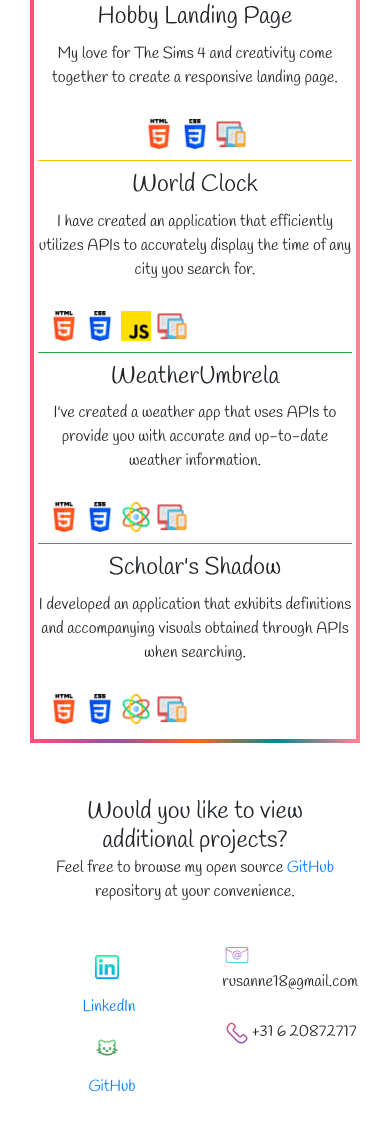
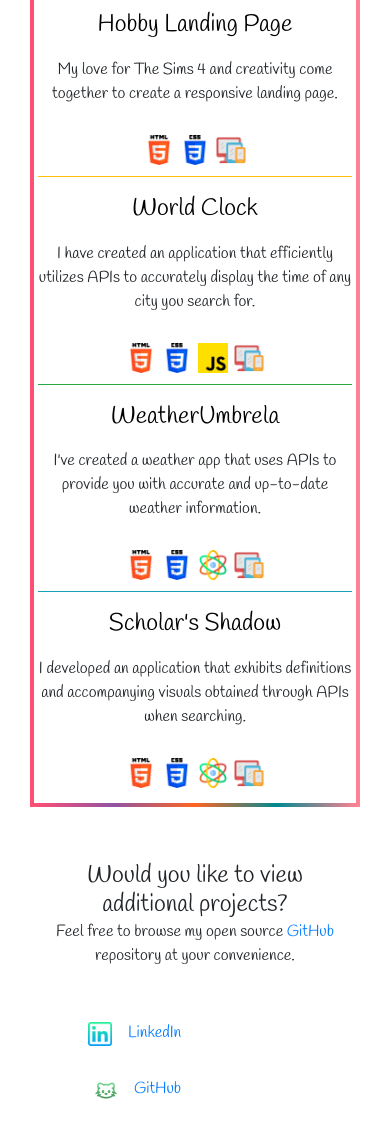
Before and after one commit to Roz18/PortfolioRusanne, a plain HTML site: page work.html in a window 390 px wide. Shown: the part 400-1538 px from the top of the page. Before the commit the page ends 1517 px from the top, so only its background shows below. Drawn offline with nearby package versions, Linux system fonts and the light colour scheme; a web font is replaced by a local one.

Commit message:
responsive
responsive styling

```diff
--- a/src/styleWork.css
+++ b/src/styleWork.css
@@ -94,6 +94,10 @@ img {
   -webkit-background-clip: text;
   -webkit-text-fill-color: transparent;
 }
+#smallstyle {
+  text-align: end;
+  margin-right: 14%;
+}
 @media (max-width: 768px) {
   img {
     height: 36px;
@@ -114,6 +118,14 @@ img {
     margin-left: 2px;
     margin-right: 2px;
   }
+  #smallstyle {
+    display: flex;
+    justify-content: start;
+    justify-items: start;
+  }
+  #rowsmall {
+    margin-bottom: 10%;
+  }
 }
 @media (min-width: 769px) {
   .smallproject {
--- a/work.html
+++ b/work.html
@@ -64,8 +64,14 @@
         <div class="gradient-border-wraper">
           <div class="gradient-border">
             <div class="smallproject">
-              <div class="row p-2">
-                <h3>Hobby Landing Page</h3>
+              <div class="row justify-content-center p-2">
+                <a
+                  id="linkProject"
+                  target="_blank"
+                  alt="Sims 4 Hobby Landing Page "
+                  href=" https://steady-parfait-61ba27.netlify.app"
+                  ><h3>Hobby Landing Page</h3></a
+                >
               </div>
 
               <div class="row">
@@ -82,8 +88,14 @@
                 <img src="src/img/device (1).png" alt="Responsive" />
               </div>
 
-              <div class="row p-2">
-                <h3>World Clock</h3>
+              <div class="row justify-content-center p-2">
+                <a
+                  id="linkProject"
+                  alt="World Clock App "
+                  target="_blank"
+                  href="https://imaginative-pasca-8ddcb8.netlify.app"
+                  ><h3>World Clock</h3></a
+                >
               </div>
 
               <div class="row">
@@ -92,7 +104,9 @@
                   to accurately display the time of any city you search for.
                 </p>
               </div>
-              <div class="row p-2 border-bottom border-success border-success">
+              <div
+                class="row justify-content-center p-2 border-bottom border-success border-success"
+              >
                 <img src="src/img/html-5.png" alt="HTML " />
                 <img src="src/img/css-3.png" alt="css" /><img
                   src="src/img/js.png"
@@ -100,8 +114,14 @@
                 /><img src="src/img/device (1).png" alt="Responsive" />
               </div>
 
-              <div class="row p-2">
-                <h3>WeatherUmbrela</h3>
+              <div class="row justify-content-center p-2">
+                <a
+                  id="linkProject"
+                  alt="Weather App"
+                  target="_blank"
+                  href="https://resilient-halva-bb9d83.netlify.app"
+                  ><h3>WeatherUmbrela</h3></a
+                >
               </div>
 
               <div class="row">
@@ -110,7 +130,9 @@
                   accurate and up-to-date weather information.
                 </p>
               </div>
-              <div class="row p-2 border-bottom border-success border-info">
+              <div
+                class="row justify-content-center p-2 border-bottom border-success border-info"
+              >
                 <img src="src/img/html-5.png" alt="HTML " />
                 <img src="src/img/css-3.png" alt="css" />
                 <img src="src/img/react.png" alt="React" /><img
@@ -119,7 +141,15 @@
                 />
               </div>
 
-              <div class="row p-2"><h3>Scholar's Shadow</h3></div>
+              <div class="row justify-content-center p-2">
+                <a
+                  id="linkProject"
+                  target="_blank"
+                  alt="Dictionary App"
+                  href="https://brilliant-beijinho-3d62f5.netlify.app"
+                  ><h3>Scholar's Shadow</h3></a
+                >
+              </div>
 
               <div class="row">
                 <p>
@@ -127,7 +157,7 @@
                   accompanying visuals obtained through APIs when searching.
                 </p>
               </div>
-              <div class="row p-2">
+              <div class="row justify-content-center p-2">
                 <img src="src/img/html-5.png" alt="HTML " />
                 <img src="src/img/css-3.png" alt="css" /><img
                   src="src/img/react.png"
@@ -251,9 +281,9 @@
       </div>
 
       <footer>
-        <div class="row">
-          <div class="col">
-            <ul style="text-align: end; margin-right: 14%">
+        <div class="row" id="rowsmall">
+          <div class="col" id="smallstyle">
+            <ul>
               <li>
                 <a href="https://www.linkedin.com/in/rusanne-visagie"
                   ><img
@@ -279,7 +309,7 @@
           </div>
 
           <div class="col">
-            <ul style="text-align: start; padding-top: 2%">
+            <ul>
               <li>
                 <img
                   src="src/img/unread.png"
```
